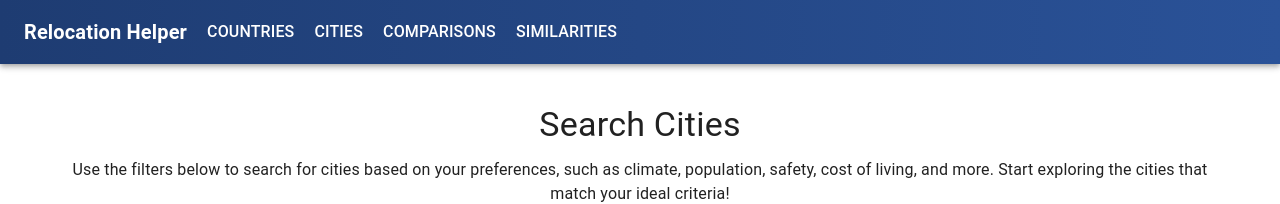
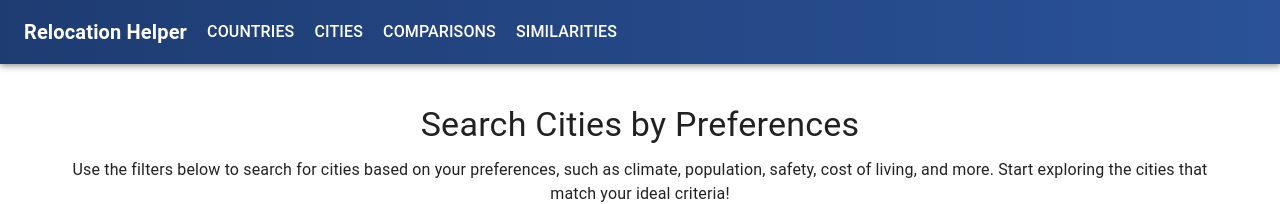
Before and after one commit to hzm628/cis5500-final-project, a React (Create React App) app in the folder client/: page /search_cities in a window 1280 px wide. Shown: the top 204 px of the page. Built offline with nearby package versions, Linux system fonts and the light colour scheme; no server answers.

Commit message:
update cities

```diff
--- a/client/src/pages/SearchCitiesPage.js
+++ b/client/src/pages/SearchCitiesPage.js
@@ -73,7 +73,7 @@ export default function SearchCitiesPage() {
   return (
     <Container sx={{ mt: 5 }}>
       <Typography variant="h4" gutterBottom textAlign="center">
-        Search Cities
+        Search Cities by Preferences
       </Typography>
       <Typography variant="body1" textAlign="center" sx={{ mb: 4 }}>
         Use the filters below to search for cities based on your preferences, such as climate, population, safety, cost of living, and more. Start exploring the cities that match your ideal criteria!
```
